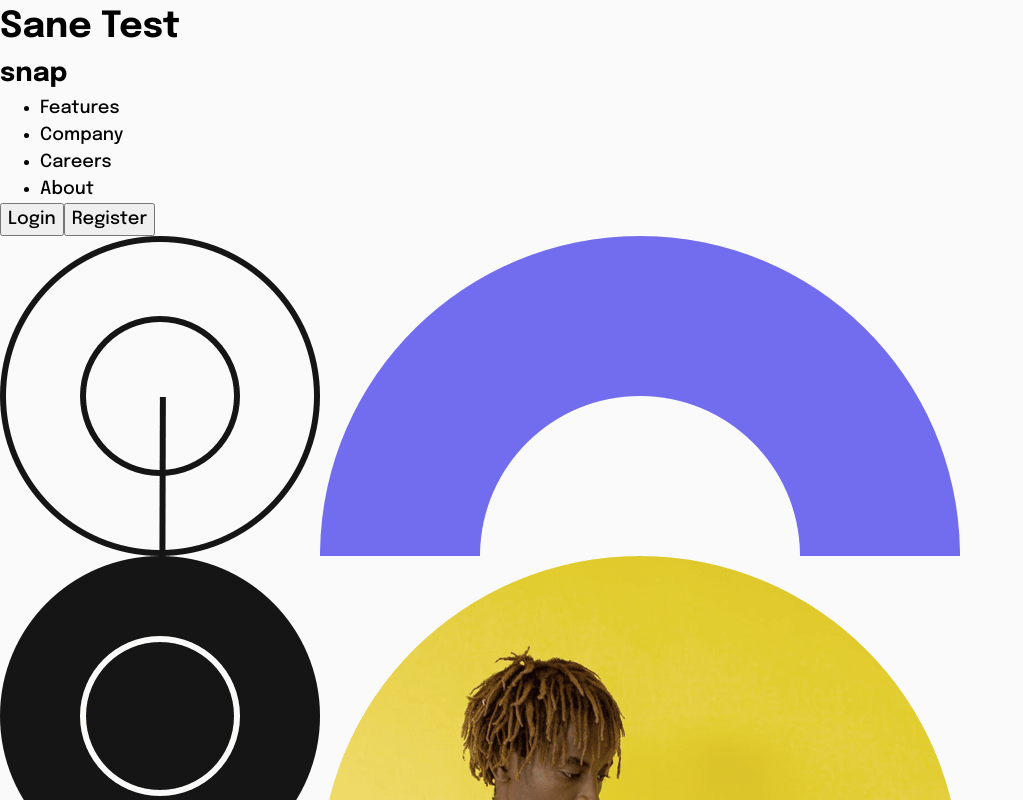
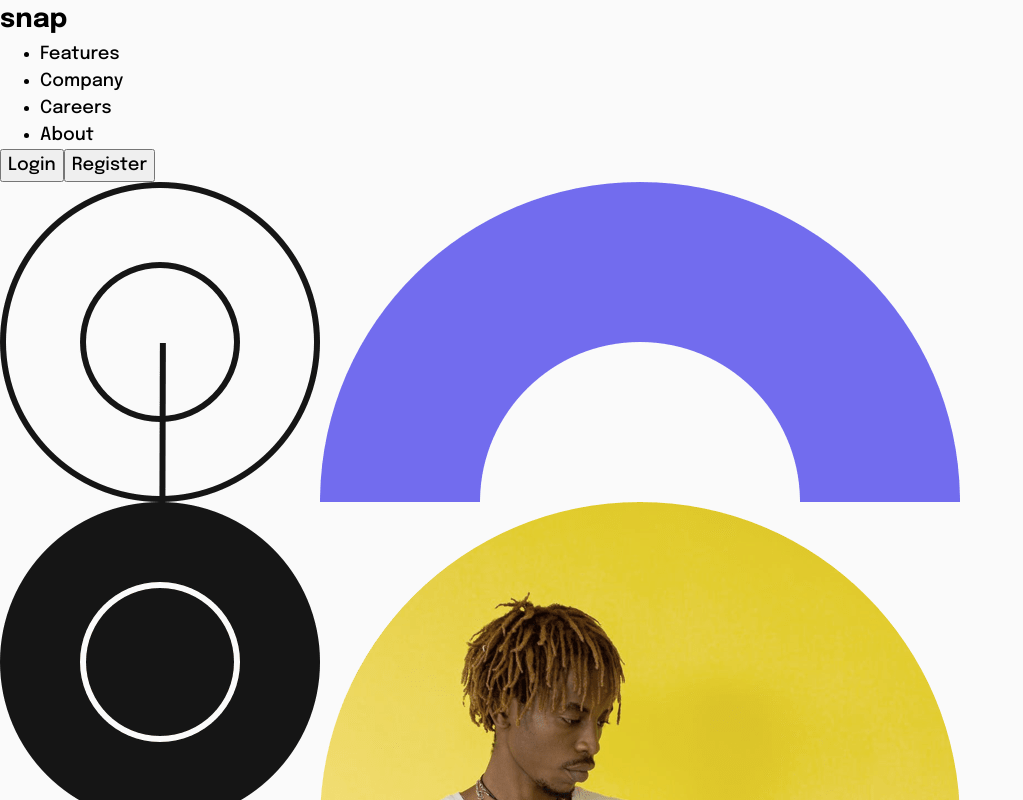
Before and after one commit to SerPet-eng/intro-section-with-dropdown-navigation-main, a React (Vite) app: page / in a window 1280 px wide. Shown: the top 800 px of the page, without its empty margins (0-1023 px from the left). Built offline with nearby package versions, Linux system fonts and the light colour scheme.

Commit message:
Update App.jsx 🛠️
 - Removing the "<h1> Sane Test"

```diff
--- a/src/App.jsx
+++ b/src/App.jsx
@@ -4,7 +4,6 @@ import Body from './components/Body';
 export default function App() {
   return (
     <>
-      <h1>Sane Test</h1>
       <NavBar />
       <Body />
     </>
```
